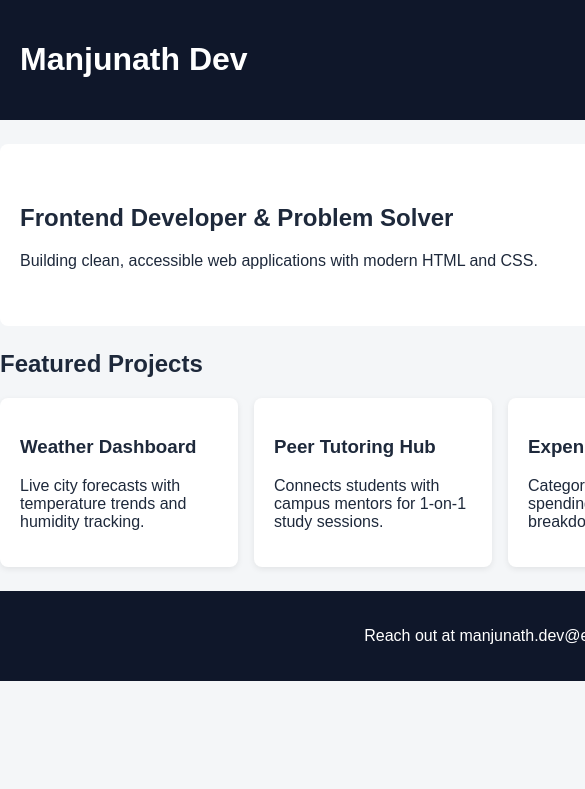
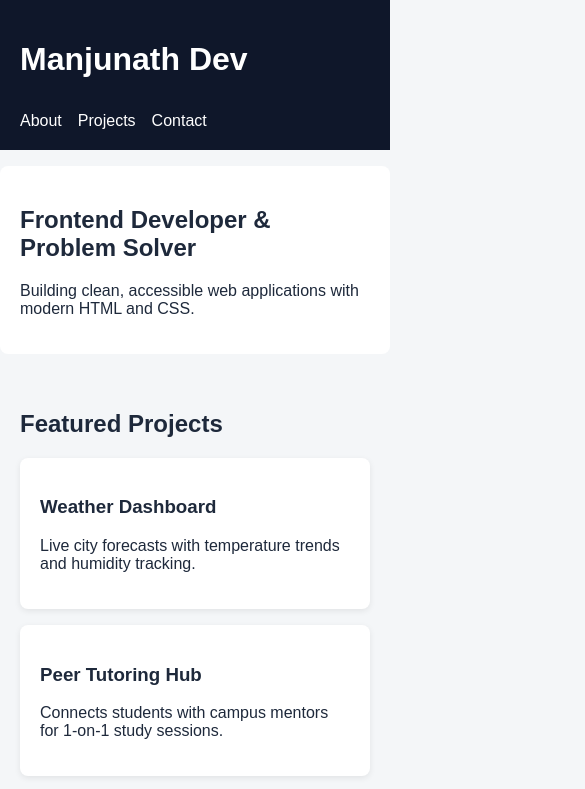
Before and after one commit to manjunathdbanavalikar/personal-portfolio3, a plain HTML site: page index.html in a window 390 px wide. Shown: the top 789 px of the page, 585 px wide, since content can reach past the window. Drawn offline with Linux system fonts and the light colour scheme.

Commit message:
Revert "Revert "Retrofit Personal Portfolio Page for mobile, tablet, and desktop""

```diff
--- a/style.css
+++ b/style.css
@@ -1,3 +1,13 @@
+* {
+  box-sizing: border-box;
+}
+
+img {
+  max-width: 100%;
+  height: auto;
+  display: block;
+}
+
 body {
   font-family: Arial, sans-serif;
   margin: 0;
@@ -5,43 +15,51 @@ body {
   color: #1e293b;
 }
 
+.navbar,
+.hero,
+.projects-section,
+.footer {
+  width: 100%;
+  max-width: 1000px;
+  margin: 16px auto;
+  padding: 20px;
+}
+
 .navbar {
-  width: 1000px;
-  margin: 0 auto;
-  padding: 20px;
+  margin-top: 0;
   display: flex;
+  flex-wrap: wrap;
   justify-content: space-between;
   align-items: center;
+  gap: 12px;
   background-color: #0f172a;
   color: #ffffff;
+}
+
+.nav-links {
+  display: flex;
+  flex-wrap: wrap;
+  gap: 16px;
 }
 
 .nav-links a {
   color: #ffffff;
   text-decoration: none;
-  margin-left: 24px;
 }
 
 .hero {
-  width: 1000px;
-  margin: 24px auto;
-  padding: 40px 20px;
   background-color: #ffffff;
   border-radius: 8px;
 }
 
-.projects-section {
-  width: 1000px;
-  margin: 24px auto;
-}
-
 .projects-grid {
-  display: flex;
+  display: grid;
+  grid-template-columns: 1fr;
   gap: 16px;
 }
 
 .card {
-  width: 240px;
+  width: 100%;
   background-color: #ffffff;
   padding: 20px;
   border-radius: 8px;
@@ -49,10 +67,19 @@ body {
 }
 
 .footer {
-  width: 1000px;
-  margin: 24px auto;
-  padding: 20px;
   text-align: center;
   background-color: #0f172a;
   color: #ffffff;
 }
+
+@media (min-width: 650px) {
+  .projects-grid {
+    grid-template-columns: repeat(2, 1fr);
+  }
+}
+
+@media (min-width: 960px) {
+  .projects-grid {
+    grid-template-columns: repeat(4, 1fr);
+  }
+}
```
